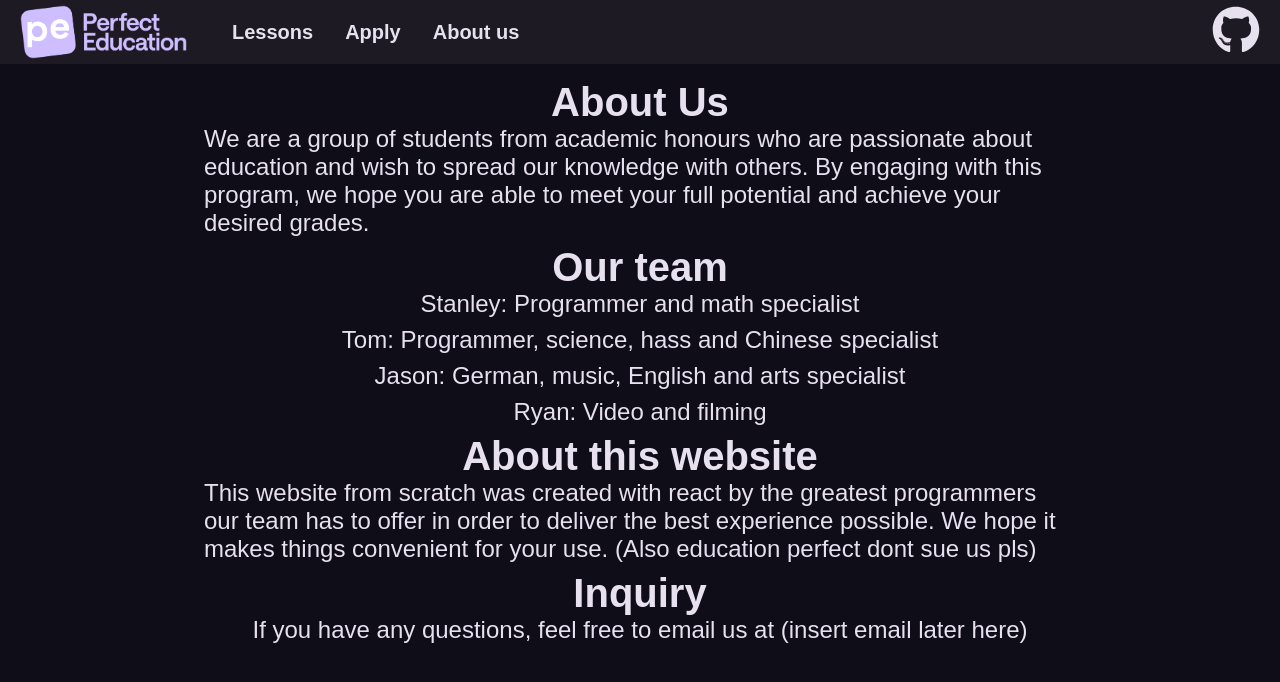
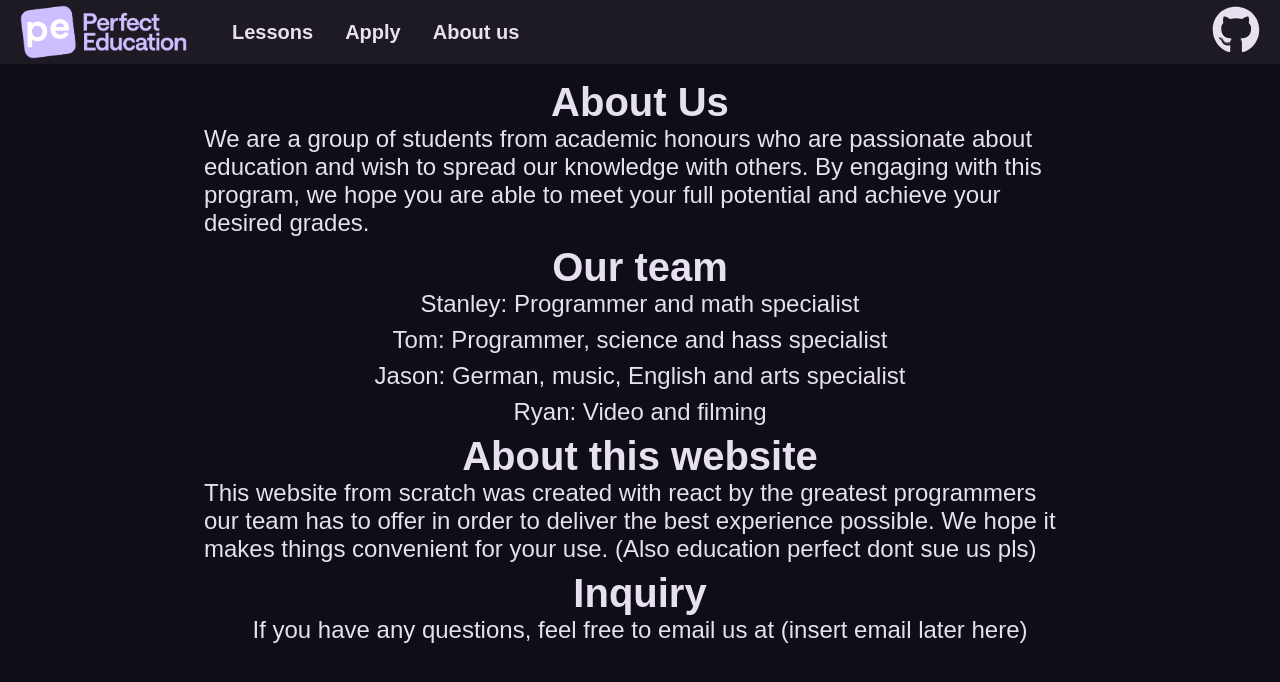
Before and after one commit to tm-coder-484/PerfectEducation, a React (Vite) app: page /about in a window 1280 px wide. Shown: the top 682 px of the page. Built offline with nearby package versions, Linux system fonts and the light colour scheme.

Commit message:
make the button actually work this time

```diff
--- a/src/About.jsx
+++ b/src/About.jsx
@@ -18,7 +18,7 @@ function About() {
         Stanley: Programmer and math specialist
         </p>
         <p className="paragraph">
-        Tom: Programmer, science, hass and Chinese specialist
+        Tom: Programmer, science and hass specialist
         </p>
         <p className="paragraph">
         Jason: German, music, English and arts specialist
--- a/src/Button.jsx
+++ b/src/Button.jsx
@@ -1,7 +1,11 @@
 import { Routes, Route, Link } from 'react-router'
 
 export function PageButton({ text, link }) {
-  return <button className="page-button">{text}</button>;
+  return (
+    <Link to={link} className="page-button-link">
+      <button className="page-button">{text}</button>
+    </Link>
+  );
 }
 
 export function BarButton({ text, link }) {
--- a/src/Content.jsx
+++ b/src/Content.jsx
@@ -14,7 +14,7 @@ function Content() {
           Learning that <span className="text-primary-color">adapts</span> to
           you
         </h1>
-        <PageButton text={"Get started"} link="/apply"/>
+        <PageButton text={"Get started"} link={"/apply"}/>
         <h2 className="sub-heading">
           What we Teach
         </h2>
```
